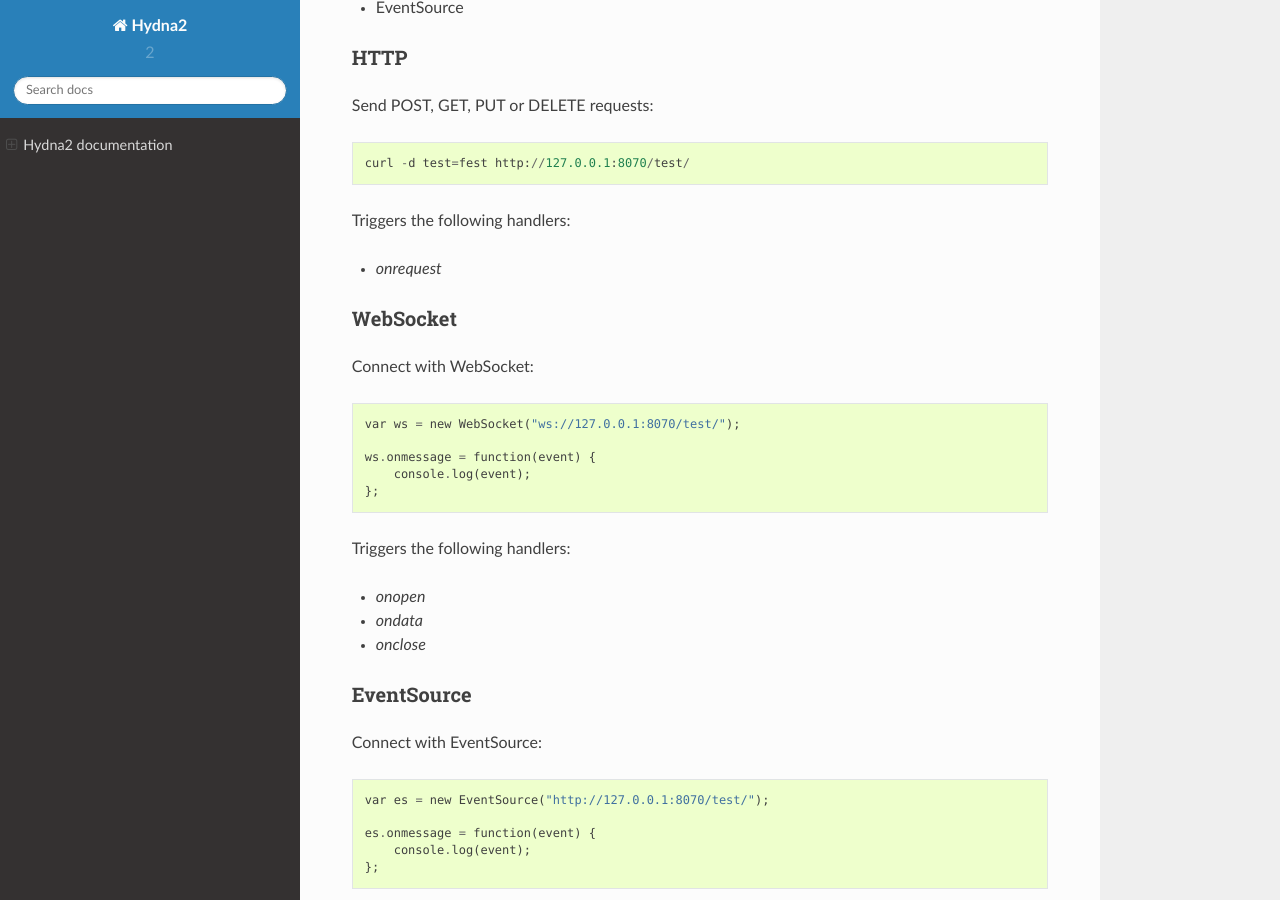
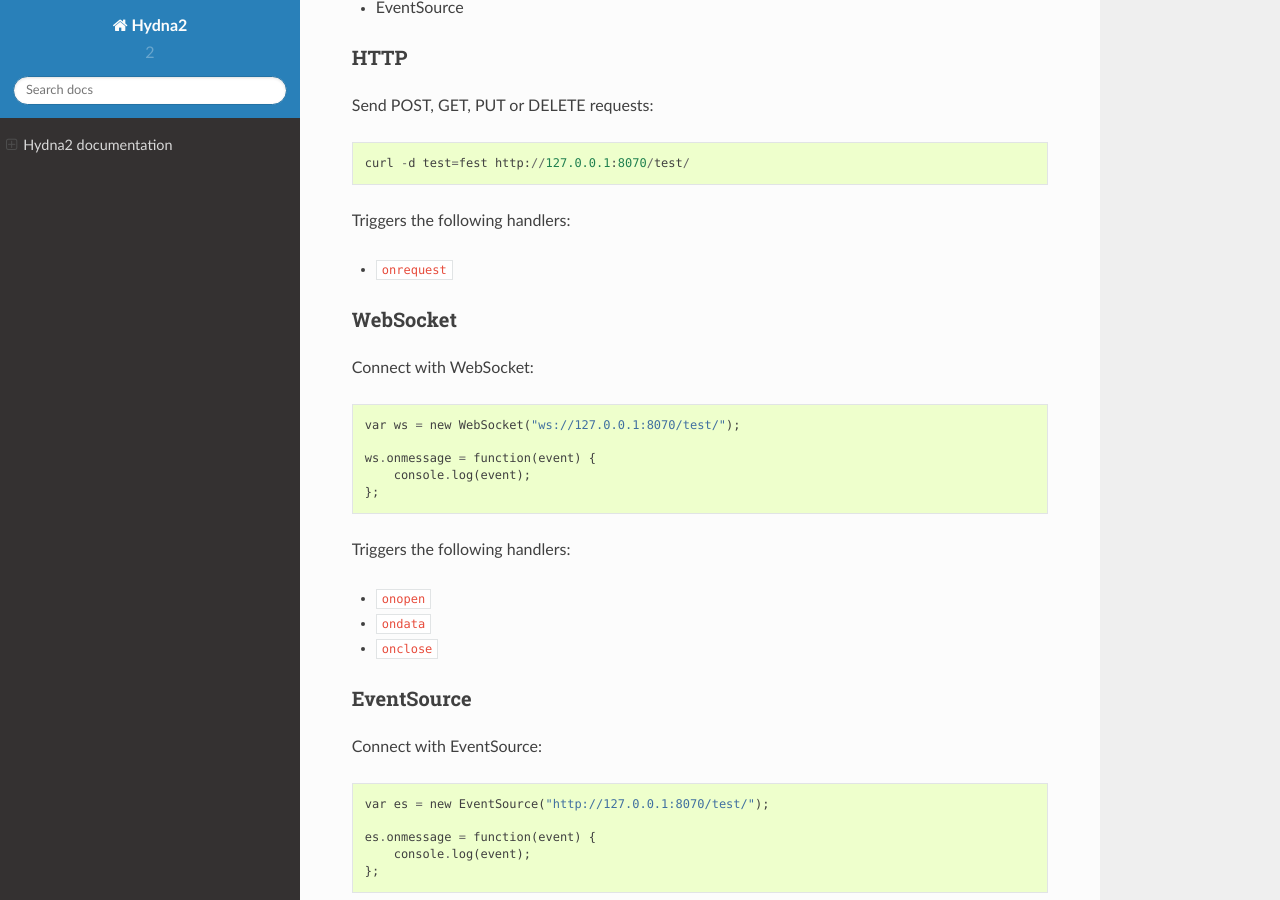
Before and after one commit to strange/hydna-docs, a Sphinx documentation site: the page built from docs/index.rst, in a window 1280 px wide and 900 px high, scrolled down 316 px. Built offline with Sphinx 7.4.7 and the Read the Docs theme 2.0.0, drawn with Linux system fonts in a browser that asks for light colours.

Commit message:
Converted strong into code.

```diff
--- a/docs/index.rst
+++ b/docs/index.rst
@@ -20,7 +20,7 @@
 
 Triggers the following handlers:
 
-- `onrequest`
+- ``onrequest``
 
 
 WebSocket
@@ -36,9 +36,9 @@
 
 Triggers the following handlers:
 
-- `onopen`
-- `ondata`
-- `onclose`
+- ``onopen``
+- ``ondata``
+- ``onclose``
 
 
 EventSource
@@ -54,8 +54,8 @@
 
 Triggers the following handlers:
 
-- `onopen`
-- `onclose`
+- ``onopen``
+- ``onclose``
 
 
 Manifest
```
